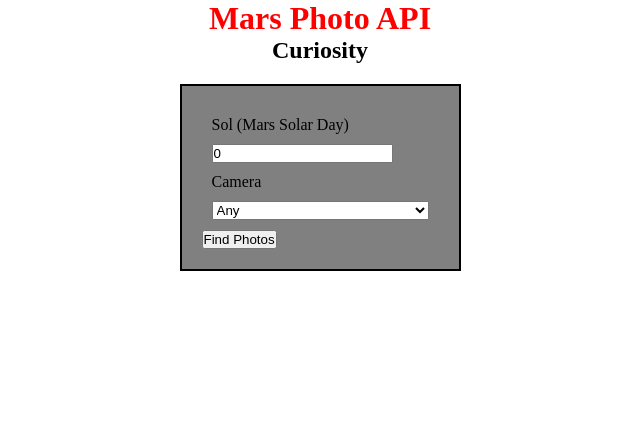
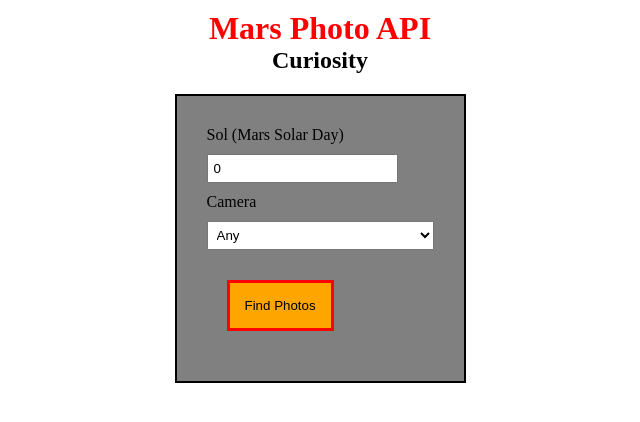
Before and after one commit to codergirl01/mars-photos-project, a React (Vite) app in the folder client/: page / in a window 1280 px wide. Shown: the top 422 px of the page, without its empty margins (320-960 px from the left). Built offline with nearby package versions, Linux system fonts and the light colour scheme.

Commit message:
deploy commit

```diff
--- a/client/package.json
+++ b/client/package.json
@@ -1,5 +1,6 @@
 {
   "name": "mars-project",
+
   "private": true,
   "version": "0.0.0",
   "type": "module",
@@ -7,7 +8,9 @@
     "dev": "vite",
     "build": "vite build",
     "lint": "eslint . --ext js,jsx --report-unused-disable-directives --max-warnings 0",
-    "preview": "vite preview"
+    "preview": "vite preview",
+    "predeploy": "npm run build",
+    "deploy": "gh-pages -d dist"
   },
   "dependencies": {
     "express": "^4.18.2",
--- a/client/src/index.css
+++ b/client/src/index.css
@@ -2,6 +2,10 @@
     margin: 0;
     padding: 0;
     box-sizing: border-box;
+}
+
+div#main-container {
+    padding: 10px;
 }
 
 h1 {
@@ -21,11 +25,24 @@
     margin: 10px;
 }
 
+input {
+    padding: 5px;
+}
+
+select {
+    padding: 5px;
+}
+
+.solar-input {
+    margin: 10px;
+}
+
 .images-container {
     display: flex;
-    justify-content: space-between;
+    justify-content: left;
     gap: 20px;
     flex-wrap: wrap;
+    padding-left: 40px;
 }
 
 .images-container div {
@@ -43,13 +60,13 @@
     justify-content: center;
 }
 
-.button.submit {
+button.submit {
     display: flex;
     justify-content: center;
     align-items: center;
-    height: 200px;
-    border: 3px solid green;
+    border: 3px solid red;
     background-color: orange;
     margin-left: 10px;
-
+    padding: 15px;
+    margin: 30px;
   }
```
